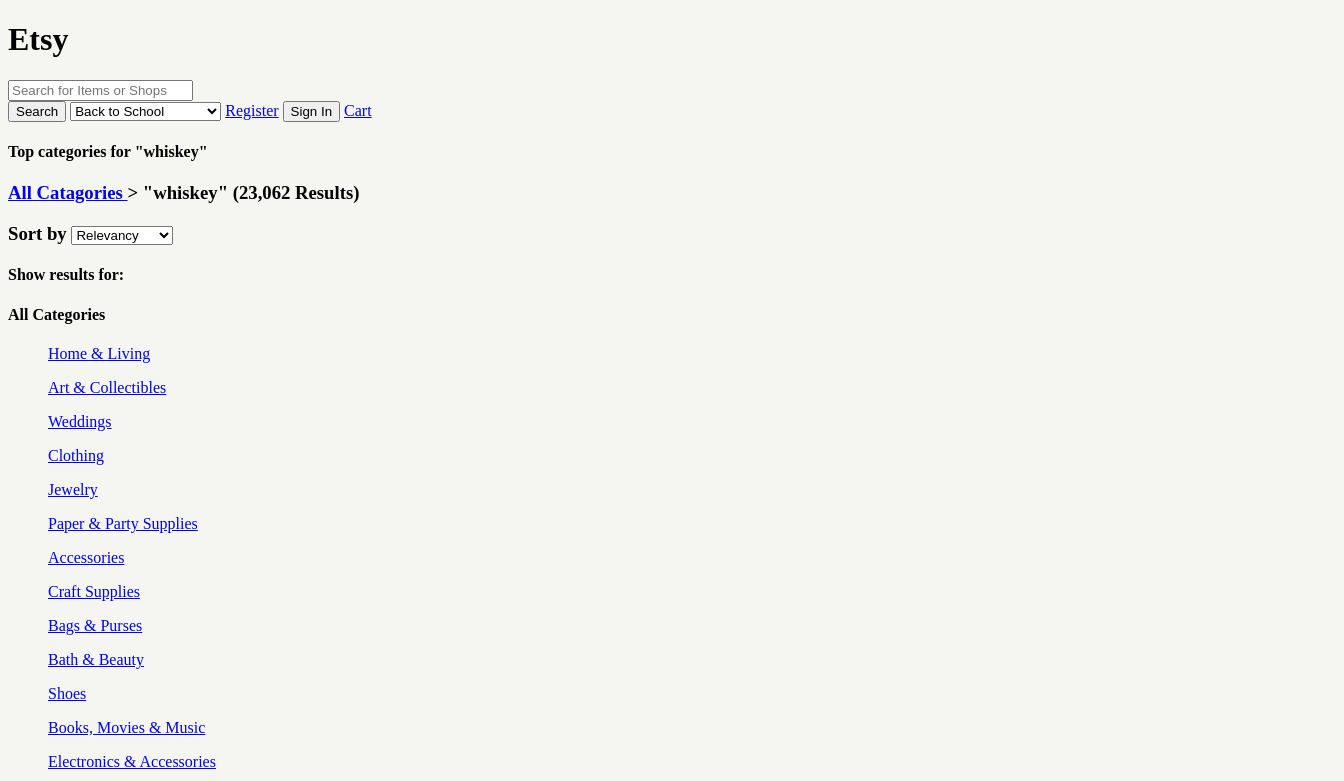
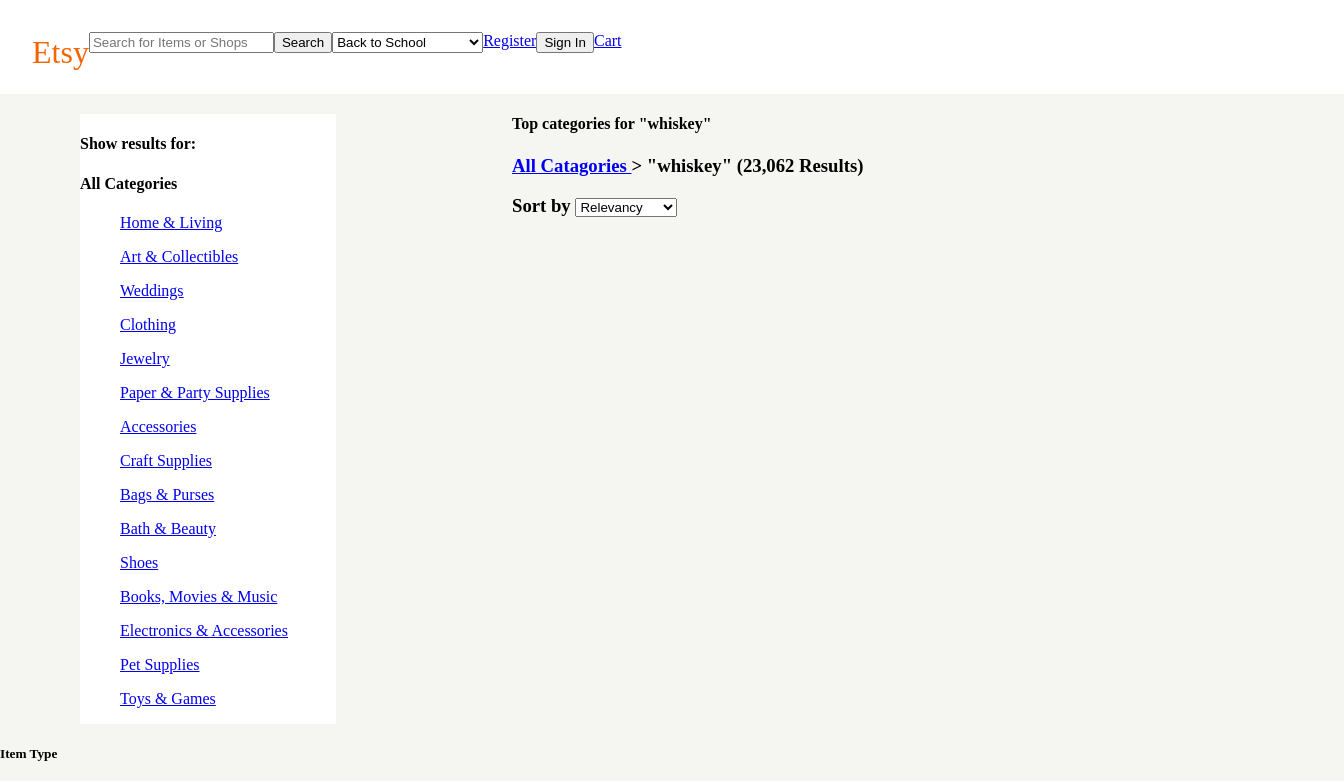
Before and after one commit to jordanwilhite/Assignment-11.1, a plain HTML site: page index.html in a window 1280 px wide. Shown: the top 781 px of the page, 1344 px wide, since content can reach past the window. Drawn offline with nearby package versions, Linux system fonts and the light colour scheme.

Commit message:
sidebar, topbox

```diff
--- a/css/main.css
+++ b/css/main.css
@@ -1,2 +1,37 @@
 body {
-  background-color: #F5F5F1; }
+  background-color: #F5F5F1;
+  margin: 0;
+  width: 100%; }
+
+header {
+  width: 100%;
+  margin: 0 auto;
+  padding: 32px; }
+
+#topbox {
+  width: 100%;
+  height: 30px;
+  position: relative;
+  background-color: #fff; }
+
+body > header > div.Logo > h1 {
+  font-family: "Times New Roman", sans-serif;
+  color: #F56400;
+  font-weight: 200;
+  margin-top: 2px;
+  float: left; }
+
+#topbox > div.top-bar {
+  display: inline-flex; }
+
+body > main {
+  width: 60%;
+  position: relative;
+  float: right; }
+
+aside.sidebar-high {
+  position: relative;
+  background-color: #fff;
+  overflow: auto;
+  width: 20%;
+  margin: 20px 0 0 80px; }
--- a/index.html
+++ b/index.html
@@ -7,7 +7,7 @@
   </head>
 <body>
 
-    <header>
+    <header id="topbox">
       <div class="Logo">
         <h1>Etsy</h1>
       </div>
```
